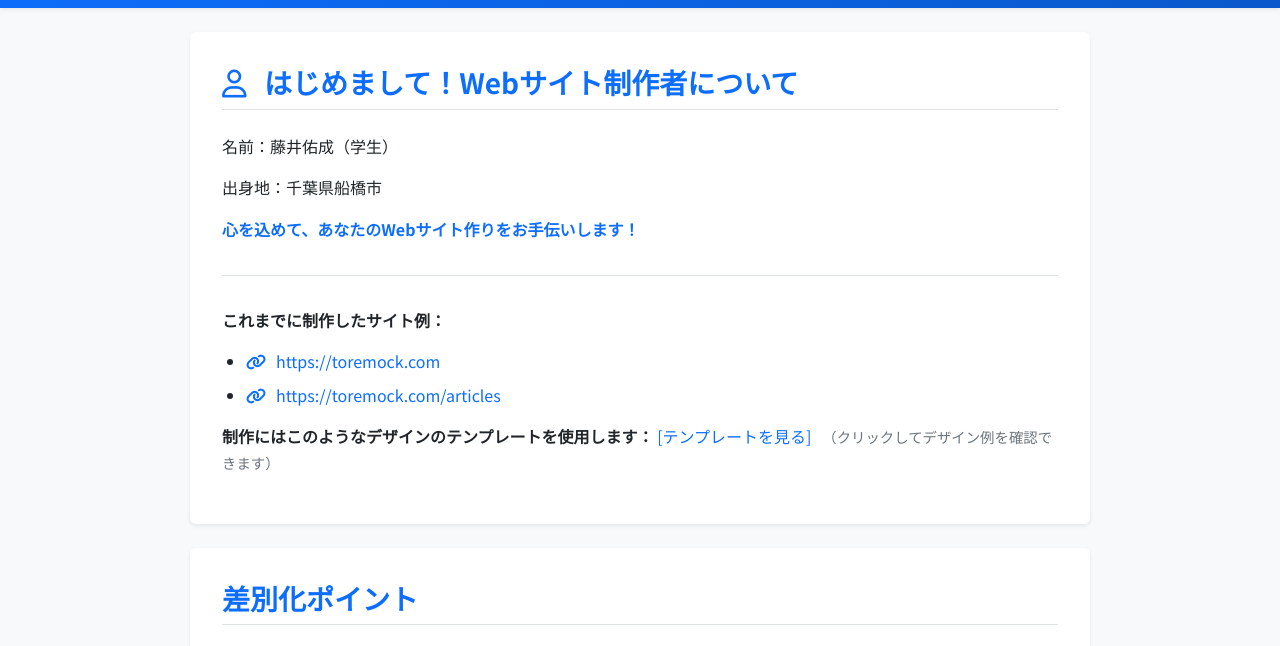
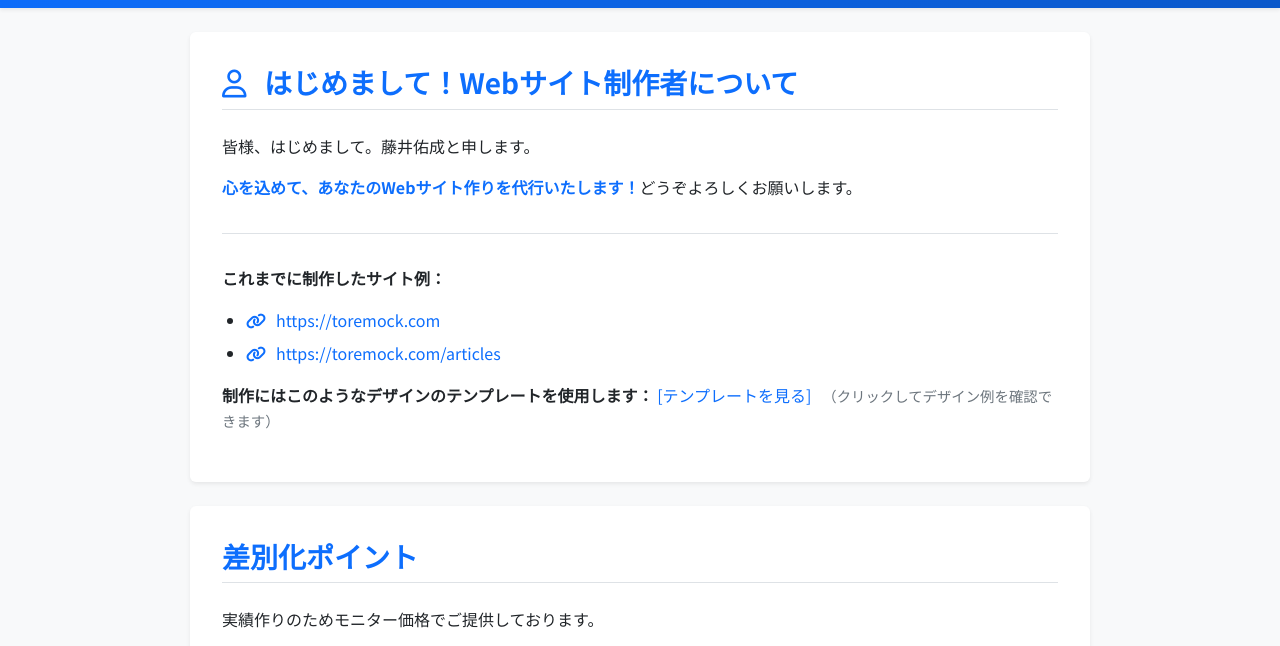
Before and after one commit to yfitjp/site, a plain HTML site: page index.html in a window 1280 px wide. Shown: the part 93-739 px from the top of the page. Drawn offline with nearby package versions, Linux system fonts and the light colour scheme.

Commit message:
0420debug

```diff
--- a/index.html
+++ b/index.html
@@ -21,9 +21,8 @@
 
     <section id="about" data-aos="fade-up">
         <h2><i class="fa-regular fa-user"></i> はじめまして！Webサイト制作者について</h2>
-        <p>名前：藤井佑成（学生）</p>
-        <p>出身地：千葉県船橋市</p>
-        <p><strong class="highlight">心を込めて、あなたのWebサイト作りをお手伝いします！</strong></p>
+        <p>皆様、はじめまして。藤井佑成と申します。</p>
+        <p><strong class="highlight">心を込めて、あなたのWebサイト作りを代行いたします！</strong>どうぞよろしくお願いします。</p>
         <hr>
         <p><strong> これまでに制作したサイト例：</strong></p>
         <ul>
```
